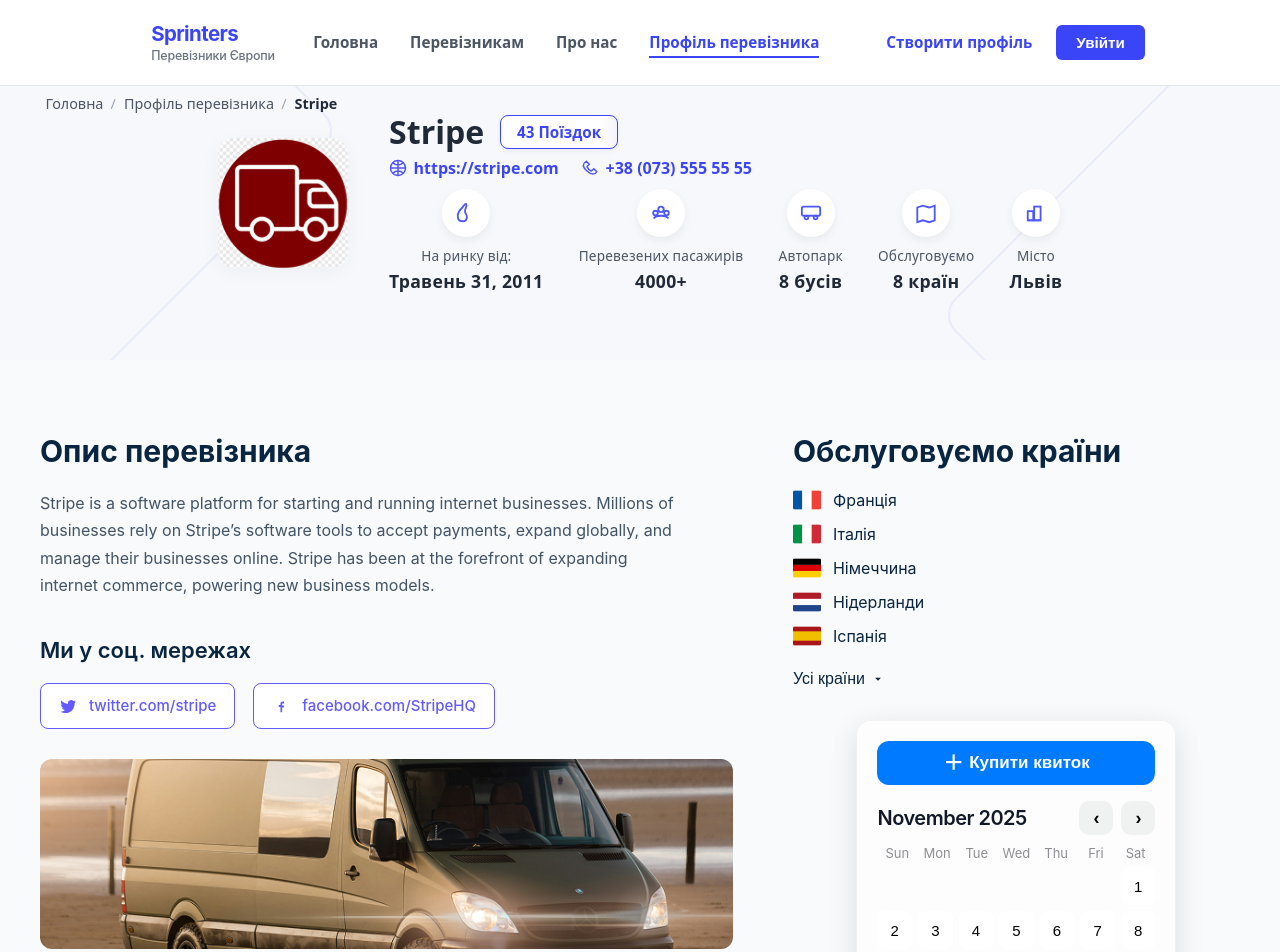
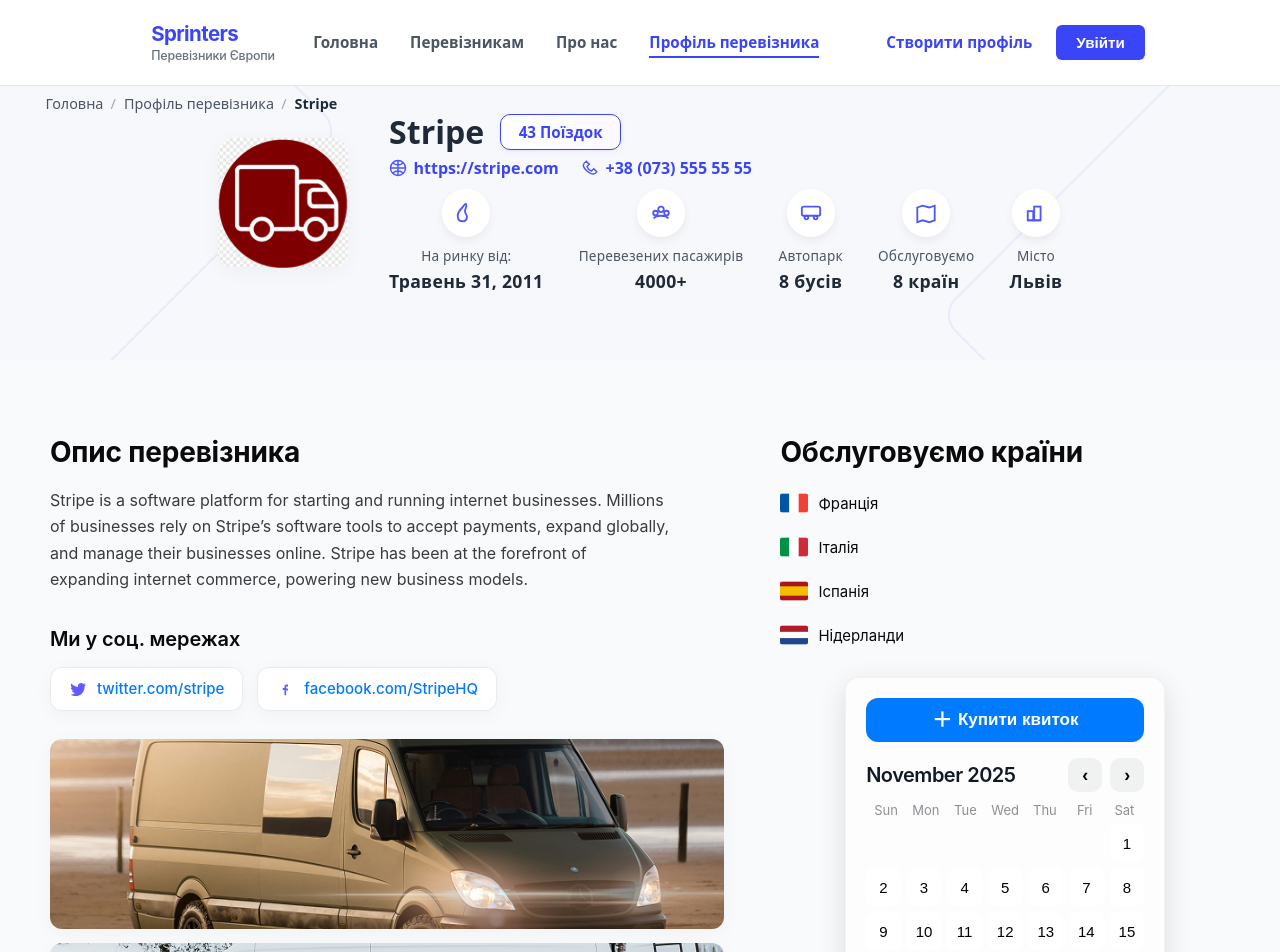
Before and after one commit to AlexDolyaSoftFrontEnd/Stripe, a React (Vite) app: page /profile in a window 1280 px wide. Shown: the top 952 px of the page. Built offline with nearby package versions, Linux system fonts and the light colour scheme.

Commit message:
Style: refine carrier info typography and layout

```diff
--- a/src/components/CarrierHeader/CarrierTrips.module.css
+++ b/src/components/CarrierHeader/CarrierTrips.module.css
@@ -3,23 +3,40 @@
   align-items: center;
   justify-content: center;
 
-  padding: 0.4rem 1rem;
+  padding: 0.45rem 1.1rem;
 
   font-size: 0.95rem;
   font-weight: 600;
   color: var(--color-primary);
 
-  border: 1.8px solid var(--color-primary);
-  border-radius: 8px;
+  border: 1.6px solid var(--color-primary);
+  border-radius: 10px;
 
-  background: linear-gradient(90deg, #ffffff 85%, #f4f2ff 100%);
-  box-shadow: 0 2px 5px rgba(99, 91, 255, 0.08);
+  background: linear-gradient(135deg, #ffffff 0%, #faf8ff 100%);
+  backdrop-filter: blur(6px);
 
-  transition: 0.25s ease;
+  box-shadow:
+    0 2px 6px rgba(99, 91, 255, 0.08),
+    0 1px 2px rgba(0, 0, 0, 0.04);
+
+  transition: background 0.25s ease,
+              box-shadow 0.25s ease,
+              transform 0.25s ease;
 }
 
 .trips:hover {
-  background: linear-gradient(90deg, #ffffff 75%, #ebe8ff 100%);
-  box-shadow: 0 3px 8px rgba(99, 91, 255, 0.15);
+  background: linear-gradient(135deg, #ffffff 0%, #f1eeff 100%);
+
+  box-shadow:
+    0 4px 10px rgba(99, 91, 255, 0.15),
+    0 2px 4px rgba(0, 0, 0, 0.06);
+
   transform: translateY(-1px);
 }
+
+.trips:active {
+  transform: translateY(0);
+  box-shadow:
+    0 2px 5px rgba(99, 91, 255, 0.12),
+    0 1px 2px rgba(0, 0, 0, 0.06);
+}
--- a/src/components/CarrierInfo/CarrierInfo.jsx
+++ b/src/components/CarrierInfo/CarrierInfo.jsx
@@ -77,13 +77,12 @@
           </li>
 
           <li className={styles["carrier-info__country"]}>
-            {/* GERMANY */}
+            {/* SPAIN */}
             <svg width="26" height="18" viewBox="0 0 48 32">
-              <rect width="48" height="10.7" fill="#000" />
-              <rect width="48" height="10.7" y="10.7" fill="#DD0000" />
-              <rect width="48" height="10.7" y="21.3" fill="#FFCE00" />
+              <rect width="48" height="32" fill="#AA151B" />
+              <rect width="48" height="16" y="8" fill="#F1BF00" />
             </svg>
-            Німеччина
+            Іспанія
           </li>
 
           <li className={styles["carrier-info__country"]}>
@@ -95,34 +94,7 @@
             Нідерланди
           </li>
 
-          <li className={styles["carrier-info__country"]}>
-            {/* SPAIN */}
-            <svg width="26" height="18" viewBox="0 0 48 32">
-              <rect width="48" height="32" fill="#AA151B" />
-              <rect width="48" height="16" y="8" fill="#F1BF00" />
-            </svg>
-            Іспанія
-          </li>
         </ul>
-
-        <button
-          onClick={() => setOpen(!open)}
-          className={`${styles["carrier-info__button"]} ${
-            open ? styles["carrier-info__button--open"] : ""
-          }`}
-        >
-          Усі країни
-          <svg width="14" height="14" viewBox="0 0 24 24" fill="#0a2540">
-            <path d="M7 10l5 5 5-5H7z" />
-          </svg>
-        </button>
-
-        <ul
-          className={`${styles["carrier-info__dropdown"]} ${
-            open ? styles["carrier-info__dropdown--open"] : ""
-          }`}
-        ></ul>
-
         <Calendar />
       </div>
     </section>
--- a/src/components/CarrierInfo/CarrierInfo.module.css
+++ b/src/components/CarrierInfo/CarrierInfo.module.css
@@ -1,212 +1,216 @@
+/* ================================
+   APPLE GLOBAL TOKENS
+================================ */
+:root {
+  --sf-font: -apple-system, BlinkMacSystemFont, "SF Pro Display", "SF Pro Text", sans-serif;
+
+  --text-primary: #0a0a0c;
+  --text-secondary: #3a3a40;
+  --text-muted: #6d6d73;
+
+  --surface: rgba(255, 255, 255, 0.75);
+  --surface-strong: rgba(255, 255, 255, 0.92);
+
+  --border-soft: rgba(0, 0, 0, 0.08);
+  --border-light: rgba(0, 0, 0, 0.04);
+
+  --shadow-soft: 0 4px 20px rgba(0,0,0,0.06);
+  --shadow-hover: 0 10px 30px rgba(0,0,0,0.12);
+
+  --blue: #007aff;
+  --blue-soft: #f0f6ff;
+
+  --radius-s: 8px;
+  --radius-m: 12px;
+  --radius-l: 18px;
+
+  --fade-up-time: 0.55s;
+}
+
+/* ================================
+   ANIMATIONS (iOS-like)
+================================ */
 @keyframes fadeInUp {
-  from {
-    opacity: 0;
-    transform: translateY(14px);
-  }
-  to {
-    opacity: 1;
-    transform: translateY(0);
-  }
+  from { opacity: 0; transform: translateY(18px); }
+  to   { opacity: 1; transform: translateY(0); }
 }
 
 @keyframes fadeIn {
-  from {
-    opacity: 0;
-  }
-  to {
-    opacity: 1;
-  }
+  from { opacity: 0; }
+  to   { opacity: 1; }
+}
+
+/* ================================
+   ROOT LAYOUT (GLASS CARD)
+================================ */
+.carrier-info {
+  display: grid;
+  grid-template-columns: 1.5fr 1fr;
+  gap: 56px;
+
+  padding: 52px 0 76px;
+  max-width: 1180px;
+  margin: 0 auto;
+
+  font-family: var(--sf-font);
+
+  animation: fadeInUp var(--fade-up-time) ease forwards;
 }
 
 .carrier-info > * {
-  animation: fadeInUp 0.6s ease forwards;
+  animation: fadeInUp var(--fade-up-time) ease forwards;
 }
 
-.carrier-info__left {
-  animation-delay: 0.05s;
+.carrier-info__left { animation-delay: 0.05s; }
+.carrier-info__right { animation-delay: 0.12s; }
+
+/* ================================
+   TYPOGRAPHY (SF Pro)
+================================ */
+.carrier-info__title {
+  font-size: 28px;
+  font-weight: 700;
+  color: var(--text-primary);
+  letter-spacing: -0.2px;
+  margin-bottom: 18px;
 }
 
-.carrier-info__right {
-  animation-delay: 0.12s;
-}
-
-.carrier-info {
-  display: grid;
-  grid-template-columns: 1.55fr 1fr;
-  gap: 60px;
-  padding: 48px 0 70px;
-  max-width: 1200px;
-  margin: 0 auto;
-  font-family: "Inter", sans-serif;
-}
-
-.carrier-info__title {
-  font-size: 30px;
-  font-weight: 700;
-  color: #0a2540;
-  margin-bottom: 20px;
-  line-height: 1.25;
+.carrier-info__subtitle {
+  font-size: 20px;
+  font-weight: 600;
+  letter-spacing: -0.1px;
+  margin: 10px 0 16px;
+  color: var(--text-primary);
 }
 
 .carrier-info__text {
   font-size: 16px;
-  line-height: 1.7;
-  color: #425466;
-  max-width: 640px;
-  margin-bottom: 38px;
+  line-height: 1.65;
+  color: var(--text-secondary);
+  max-width: 620px;
+  margin-bottom: 34px;
+
+  font-variation-settings: "wght" 420;
 }
 
-.carrier-info__subtitle {
-  font-size: 22px;
-  font-weight: 600;
-  color: #0a2540;
-  margin: 12px 0 20px;
-}
-
+/* ================================
+   SOCIAL LINKS (Apple Capsule Buttons)
+================================ */
 .carrier-info__social {
   display: flex;
   flex-wrap: wrap;
-  gap: 18px;
-  margin-bottom: 30px;
+  gap: 14px;
+  margin-bottom: 28px;
 }
 
 .carrier-info__social-link {
   display: flex;
   align-items: center;
-  gap: 12px;
+  gap: 10px;
+
   padding: 10px 18px;
-  height: 46px;
-  border: 1.5px solid #635bff;
-  border-radius: 8px;
-  background: #fff;
+  height: 44px;
+
+  border-radius: var(--radius-m);
+  border: 1px solid var(--border-soft);
+
+  background: var(--surface-strong);
+  backdrop-filter: blur(18px);
+
   font-size: 15px;
+  color: var(--blue);
   font-weight: 500;
-  color: #635bff;
   text-decoration: none;
+
+  box-shadow: var(--shadow-soft);
+
   transition: 0.25s ease;
 }
 
 .carrier-info__social-link:hover {
   transform: translateY(-2px);
-  background: #f6f4ff;
-  box-shadow: 0 4px 14px rgba(99, 91, 255, 0.18);
+  box-shadow: var(--shadow-hover);
+  background: var(--blue-soft);
 }
 
-.carrier-info__gallery-title {
-  font-size: 22px;
-  font-weight: 600;
-  color: #0a2540;
-  margin: 28px 0 16px;
-}
-
+/* ================================
+   GALLERY (macOS Photos style)
+================================ */
 .carrier-info__gallery {
   display: flex;
   flex-direction: column;
-  gap: 16px;
-  margin-bottom: 40px;
+  gap: 14px;
+  margin-bottom: 36px;
 }
 
 .carrier-info__gallery img {
   width: 100%;
   height: 190px;
   object-fit: cover;
-  border-radius: 12px;
-  cursor: pointer;
+  border-radius: var(--radius-m);
+
   opacity: 0;
   animation: fadeIn 0.6s ease forwards;
-  transition: transform 0.3s ease, box-shadow 0.3s ease;
-}
 
-.carrier-info__gallery img:nth-child(2) {
-  animation-delay: 0.12s;
-}
-
-.carrier-info__gallery img:nth-child(3) {
-  animation-delay: 0.22s;
+  transition: 0.35s ease;
+  box-shadow: var(--shadow-soft);
 }
 
 .carrier-info__gallery img:hover {
   transform: scale(1.045);
-  box-shadow: 0 10px 26px rgba(0, 0, 0, 0.18);
+  box-shadow: var(--shadow-hover);
 }
 
+.carrier-info__gallery img:nth-child(2) { animation-delay: 0.12s; }
+.carrier-info__gallery img:nth-child(3) { animation-delay: 0.22s; }
+
+/* ================================
+   COUNTRIES LIST (iOS Settings look)
+================================ */
 .carrier-info__right {
-  border-bottom: 1px solid #eef1f6;
-  padding-bottom: 40px;
+  border-bottom: 1px solid var(--border-light);
+  padding-bottom: 36px;
 }
 
 .carrier-info__countries {
   list-style: none;
-  margin: 0 0 20px;
   padding: 0;
+  margin: 0 0 26px;
 }
 
 .carrier-info__country {
   display: flex;
   align-items: center;
-  gap: 12px;
-  margin-bottom: 14px;
-  font-size: 16px;
-  color: #0a2540;
+  gap: 10px;
+
+  margin-bottom: 12px;
+
+  font-size: 15px;
+  color: var(--text-primary);
+
+  padding: 6px 0;
+  transition: 0.25s ease;
 }
 
 .carrier-info__country svg {
   width: 28px;
   height: 20px;
-  border-radius: 2px;
+  border-radius: 3px;
 }
 
-.carrier-info__button {
-  background: none;
-  border: none;
-  padding: 0;
-  margin-top: 4px;
-  display: inline-flex;
-  align-items: center;
-  gap: 6px;
-  color: #0a2540;
-  font-size: 16px;
-  font-weight: 500;
-  cursor: pointer;
-  transition: opacity 0.25s ease;
+.carrier-info__country:hover {
+  padding-left: 4px;
+  color: var(--blue);
 }
 
-.carrier-info__button:hover {
-  opacity: 0.8;
-}
-
-.carrier-info__button--open span {
-  transform: rotate(180deg);
-}
-
-.carrier-info__dropdown {
-  max-height: 0;
-  opacity: 0;
-  overflow: hidden;
-  transform: translateY(-6px);
-  transition: max-height 0.35s ease, opacity 0.25s ease, transform 0.25s ease;
-}
-
-.carrier-info__dropdown--open {
-  margin-top: 10px;
-  opacity: 1;
-  max-height: 220px;
-  transform: translateY(0);
-}
-
+/* ================================
+   RESPONSIVE ADAPTATION
+================================ */
 @media (max-width: 1024px) {
   .carrier-info {
     grid-template-columns: 1fr 1fr;
-    gap: 40px;
+    gap: 38px;
     padding: 40px 20px;
-  }
-
-  .carrier-info__title {
-    font-size: 26px;
-  }
-
-  .carrier-info__gallery img {
-    height: 180px;
   }
 }
 
@@ -214,58 +218,30 @@
   .carrier-info {
     grid-template-columns: 1fr;
     gap: 42px;
-    padding: 40px 20px;
+    padding: 38px 20px;
   }
 
   .carrier-info__right {
     border-bottom: none;
     padding-bottom: 0;
   }
-
-  .carrier-info__gallery img {
-    height: 170px;
-  }
 }
 
 @media (max-width: 576px) {
-  .carrier-info__title {
-    font-size: 24px;
-  }
-
-  .carrier-info__subtitle {
-    font-size: 18px;
-  }
-
-  .carrier-info__text {
-    font-size: 15px;
-  }
+  .carrier-info__title { font-size: 24px; }
+  .carrier-info__subtitle { font-size: 18px; }
+  .carrier-info__text { font-size: 15px; }
 
   .carrier-info__social-link {
     width: 100%;
     justify-content: center;
-    height: 42px;
-    font-size: 14px;
   }
 
-  .carrier-info__gallery img {
-    height: 160px;
-  }
+  .carrier-info__gallery img { height: 160px; }
 }
 
 @media (max-width: 375px) {
-  .carrier-info__title {
-    font-size: 22px;
-  }
-
-  .carrier-info__social {
-    gap: 12px;
-  }
-
-  .carrier-info__country {
-    font-size: 14px;
-  }
-
-  .carrier-info__gallery img {
-    height: 150px;
-  }
+  .carrier-info__title { font-size: 22px; }
+  .carrier-info__country { font-size: 14px; }
+  .carrier-info__gallery img { height: 150px; }
 }
```
